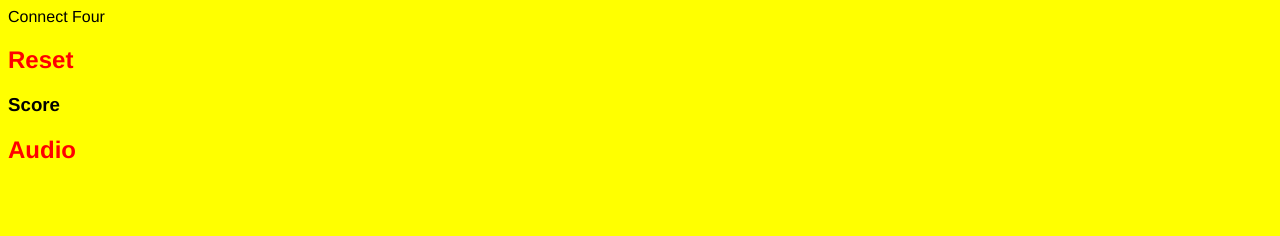
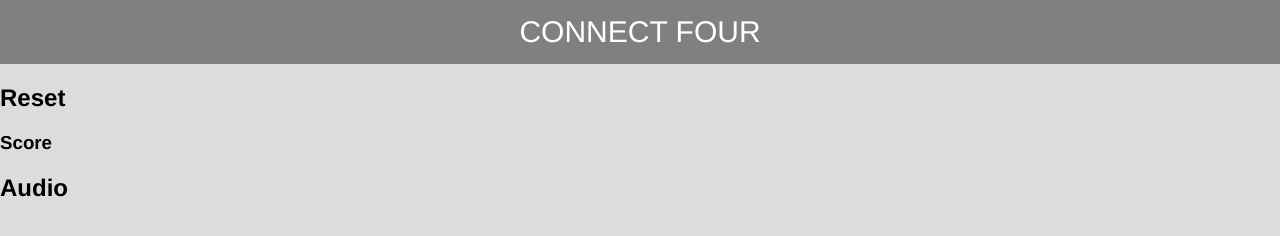
Before and after one commit to alexandermrak/Connect-Four, a plain HTML site: page index.html in a window 1280 px wide. Drawn offline with Linux system fonts and the light colour scheme.

Commit message:
First push

```diff
--- a/style.css
+++ b/style.css
@@ -3,11 +3,25 @@ html, * {
     box-sizing: border-box;
   }
 
-body {
-    background-color: yellow;
-
+nav {
+  background-color: gray;
+  line-height: 4rem;
+  padding: 0 1rem;
+  font-size: 30px;
+  text-align: center;
+  text-transform: uppercase;
+  text-decoration: none;
+  color: white;
 }
 
-h2 {
-    color: red;
+body {
+    background-color: gainsboro;
+    margin: 0;
+    height: 100vh;
 }
+
+section {
+  display: flex;
+  justify-content: space-between;
+  padding: 0 1rem;
+}
```
